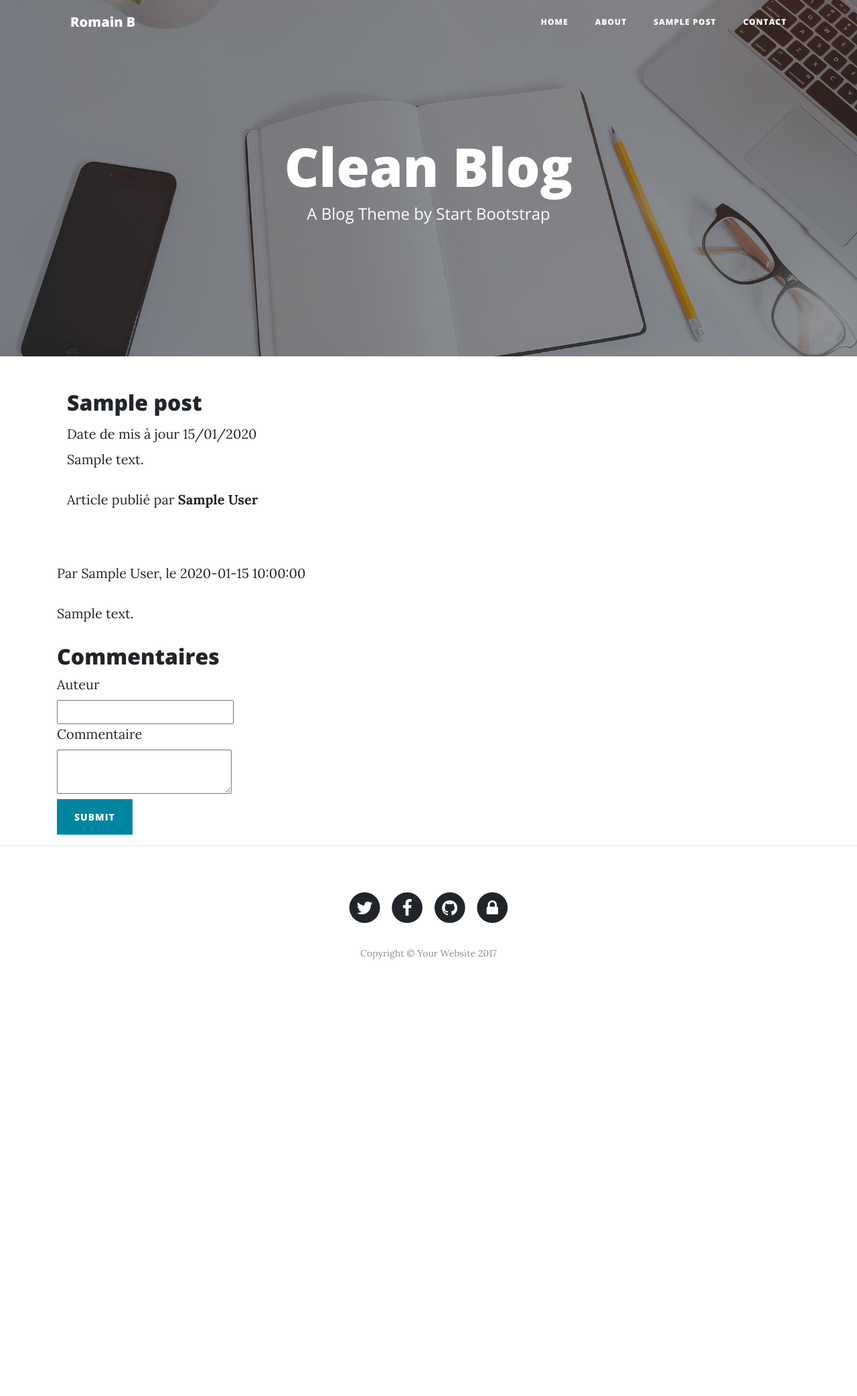
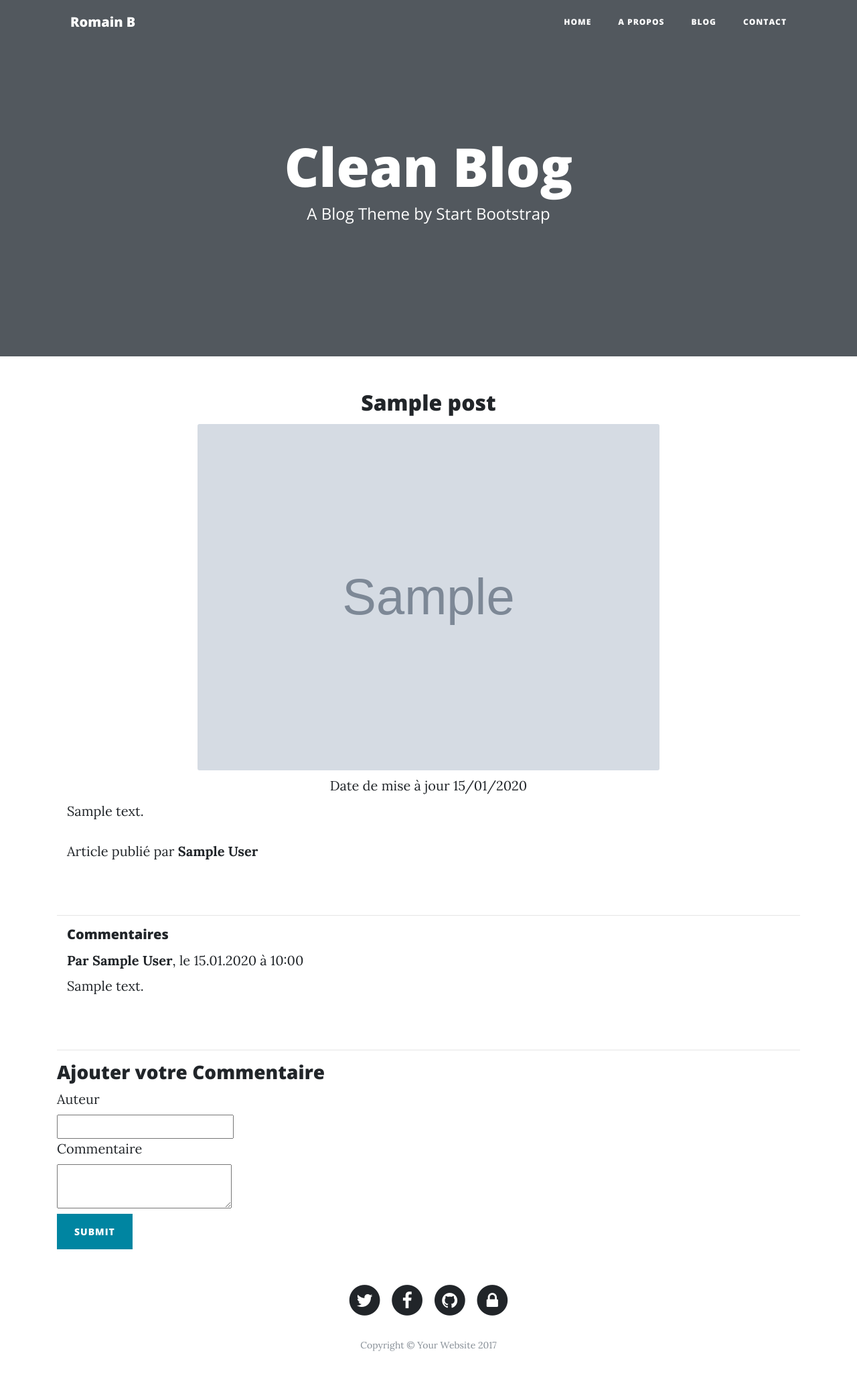
Before and after one commit to romainromss/Blog, a PHP site: template Views/Article/postdetails.html.twig in a window 1280 px wide. Shown: the whole page at 67% size. Before the commit the page ends 1432 px from the top, so only its background shows below. Run offline with PHP 8.4, Linux system fonts and the light colour scheme; the template is opened without the code that fills it: most values are stand-ins (such as "Sample title", 1, 10 or a date in 2020); grey boxes marked "Sample" are stand-in pictures; some libraries are stand-ins or nearby versions.

Commit message:
Adjust views with .css

```diff
--- a/Views/Article/postdetails.html.twig
+++ b/Views/Article/postdetails.html.twig
@@ -28,7 +28,7 @@
 <!-- Navigation -->
 <nav class="navbar navbar-expand-lg navbar-light fixed-top" id="mainNav">
     <div class="container">
-        <a class="navbar-brand" href="home">Romain B</a>
+        <a class="navbar-brand" href="/">Romain B</a>
         <button class="navbar-toggler navbar-toggler-right" type="button" data-toggle="collapse" data-target="#navbarResponsive" aria-controls="navbarResponsive" aria-expanded="false" aria-label="Toggle navigation">
             Menu
             <i class="fa fa-bars"></i>
@@ -39,10 +39,10 @@
                     <a class="nav-link" href="/">Home</a>
                 </li>
                 <li class="nav-item">
-                    <a class="nav-link" href="about.html">About</a>
+                    <a class="nav-link" href="about.html">A propos</a>
                 </li>
                 <li class="nav-item">
-                    <a class="nav-link" href="/article">Sample Post</a>
+                    <a class="nav-link" href="/article">Blog</a>
                 </li>
                 <li class="nav-item">
                     <a class="nav-link" href="/contact">Contact</a>
@@ -53,7 +53,7 @@
 </nav>
 
 <!-- Page Header -->
-<header class="masthead" style="background-image: url('img/home-bg.jpg')">
+<header class="masthead">
     <div class="overlay"></div>
     <div class="container">
         <div class="row">
@@ -74,19 +74,30 @@
         <div class="container">
             <div class="card" style="width: 100%;">
                 <div class="card-block">
-                    <h2 class="card-title">{{ post.title }}</h2>
-                    <p id="date" class="card-text">Date de mis à jour {{ post.creation_date|date('d/m/Y') }}</p>
-                    <p class="card-text">{{ post.content }}</p>
+                    <h2 class="card-title" style="text-align: center">{{ post.title }}</h2>
+                    <div class="container col-lg-8"><img class="card-img" src="{{ post.img }}"/></div>
+                    <p id="date" class="card-text" style="text-align: center">Date de mise à jour {{ post.creation_date|date('d/m/Y') }}</p>
+                    <p class="card-text">{{ post.content |nl2br }}</p>
                     <p class="card-text"> Article publié par <strong>{{ post.author }}</strong></p>
                 </div>
             </div>
         </div>
+
+        <hr>
+        <div class="container">
         {% for comment in comments %}
-            <p> Par {{ comment.author }}, le  {{ comment.comment_date }}</p>
-            <p>{{ comment.comment }}</p>
+            <div id="com" class="card" style="width: 100%;">
+                <div class="card-block">
+                    <h5 class="card-title">Commentaires</h5>
+                    <p id="date" class="card-text"><strong>Par {{ comment.author }}</strong>, le  {{ comment.comment_date| date("d.m.Y à H:i")}}</p>
+                    <p class="card-text">{{ comment.comment }}</p>
+                </div>
+            </div>
         {% endfor %}
+        </div>
+        <hr>
 
-        <h2>Commentaires</h2>
+        <h3 class="addcom">Ajouter votre Commentaire</h3>
 
         <form action="/article/details/{{ post.id }}" method="post">
             <div>
@@ -98,7 +109,7 @@
                 <textarea id="comment" name="comment"></textarea>
             </div>
             <div>
-                <input class="btn btn-primary" type="submit" />
+                <input class="btn btn-primary btest" type="submit" />
             </div>
         </form>
     {% else %}
@@ -109,7 +120,7 @@
 </div>
 
 
-<hr>
+
 
 
 
--- a/Views/home/home.html.twig
+++ b/Views/home/home.html.twig
@@ -39,10 +39,10 @@
                     <a class="nav-link" href="/">Home</a>
                 </li>
                 <li class="nav-item">
-                    <a class="nav-link" href="about.html">About</a>
+                    <a class="nav-link" href="about.html">A propos</a>
                 </li>
                 <li class="nav-item">
-                    <a class="nav-link" href="/article">Sample Post</a>
+                    <a class="nav-link" href="/article">Blog</a>
                 </li>
                 <li class="nav-item">
                     <a class="nav-link" href="/contact">Contact</a>
```
Also changed, not shown: Views/Article/post.html.twig (+5 -10 lines), Views/Errors/404.html.twig (+6 -9 lines).
